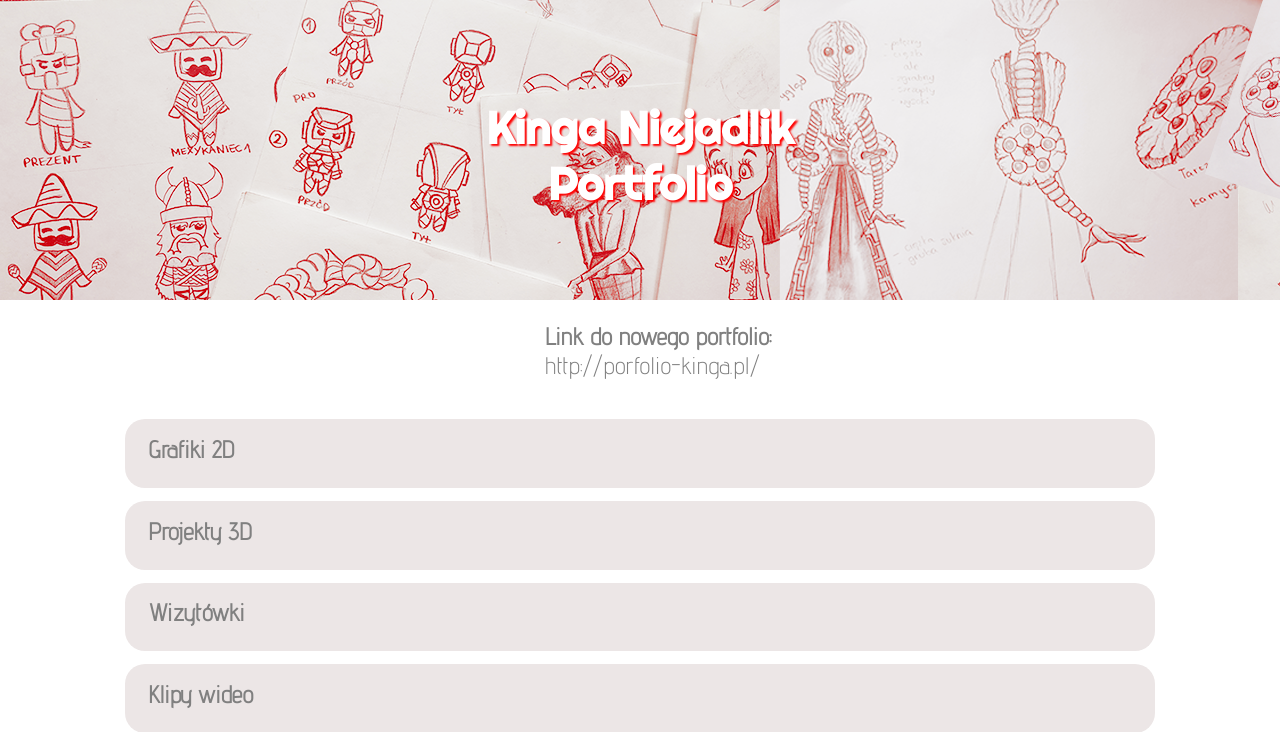
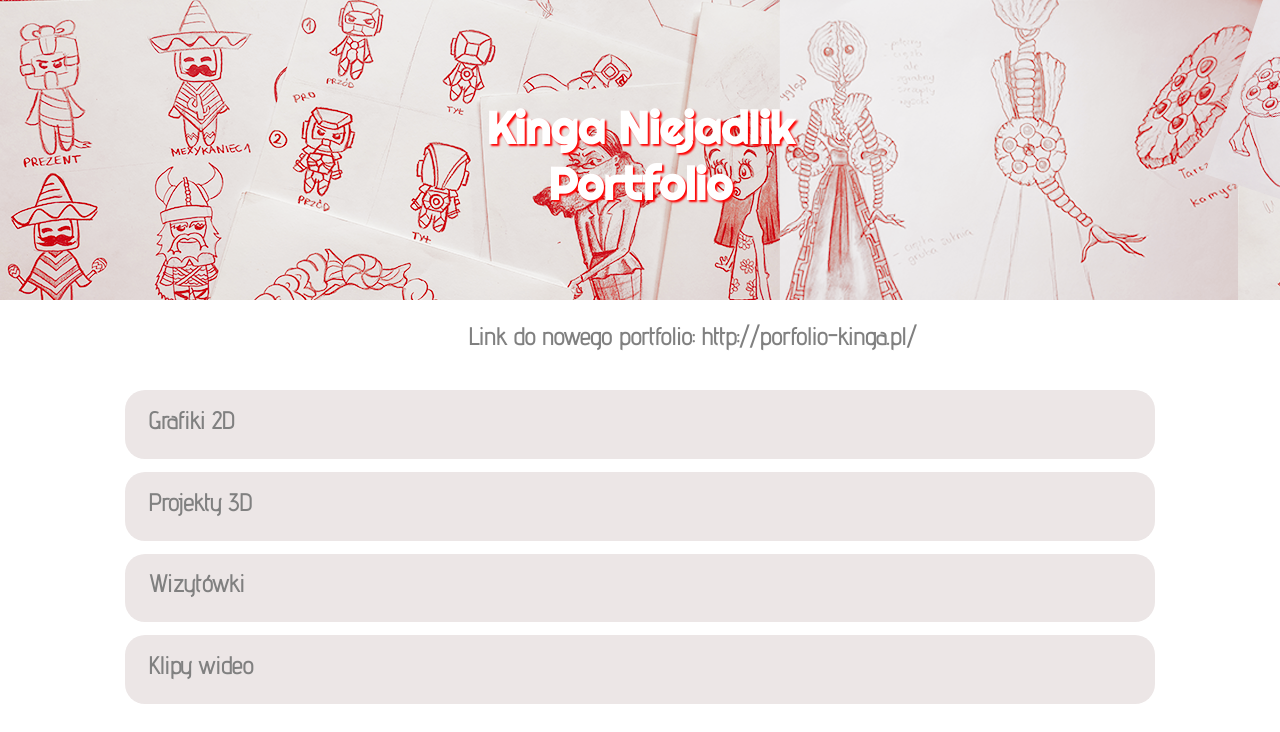
Before and after one commit to KingaNiej/kinganiejadlik.github.io, a PHP site: page / in a window 1280 px wide. Shown: the top 732 px of the page. Run offline with PHP 8.4, Linux system fonts and the light colour scheme.

Commit message:
poprawki

```diff
--- a/css.css
+++ b/css.css
@@ -59,13 +59,7 @@ h2{
     color: gray;
 }
 
-a{
-    text-align: center;
-    font-size: 24px !important;
-    font-family: "AdventPro";
-    margin-left: 20px;
-    color: gray;
-}
+
 h5{
     font-size: 24px !important;
     font-family: "AdventPro";
@@ -105,9 +99,9 @@ h8{
 
 h3,h4,h6,h7,h8{color: black;}
 
-#link{
+#linkh{
 
-    padding-left: 41%;
+    padding-left: 35%;
 
 }
 .mainBox{
--- a/index.html
+++ b/index.html
@@ -16,8 +16,8 @@
         <h1>Kinga Niejadlik <br> Portfolio</h1>
     </div>
     <br>
-    <div id="link">
-        <h2> Link do nowego portfolio: </h2><a>http://porfolio-kinga.pl/</a>
+    <div id="linkh">
+        <h2> Link do nowego portfolio: http://porfolio-kinga.pl/</h2>
     </div>
 
     <div class="luka"></div>
```
